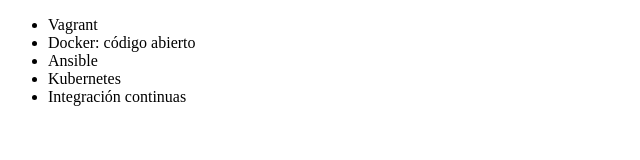
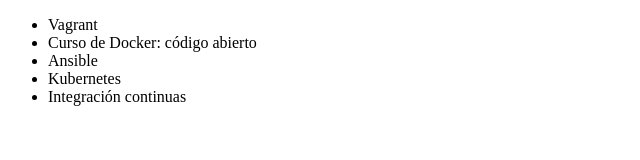
Before and after one commit to RominaVoscio/alura-git, a plain HTML site: page index.html in a window 1280 px wide. Shown: the full height of the page, 0-640 px from the left. Drawn offline with Linux system fonts and the light colour scheme.

Commit message:
cambio de nombre a curso de docker

```diff
--- a/index.html
+++ b/index.html
@@ -7,7 +7,7 @@
 <body>
      <ul>
          <li> Vagrant </li>
-         <li> Docker: código abierto </li>
+         <li> Curso de Docker: código abierto </li>
          <li> Ansible </li>
          <li>Kubernetes</li>
          <li> Integración continuas </li>
```
